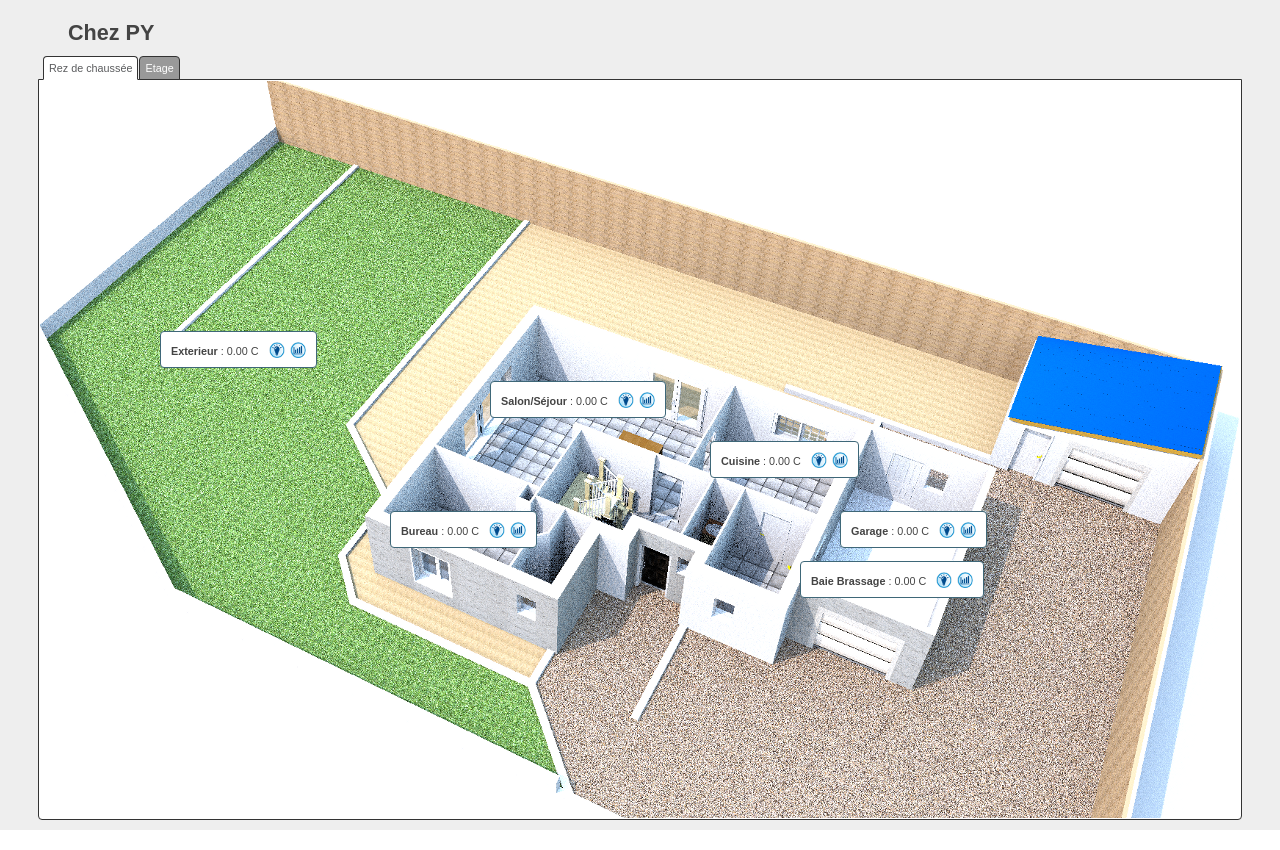
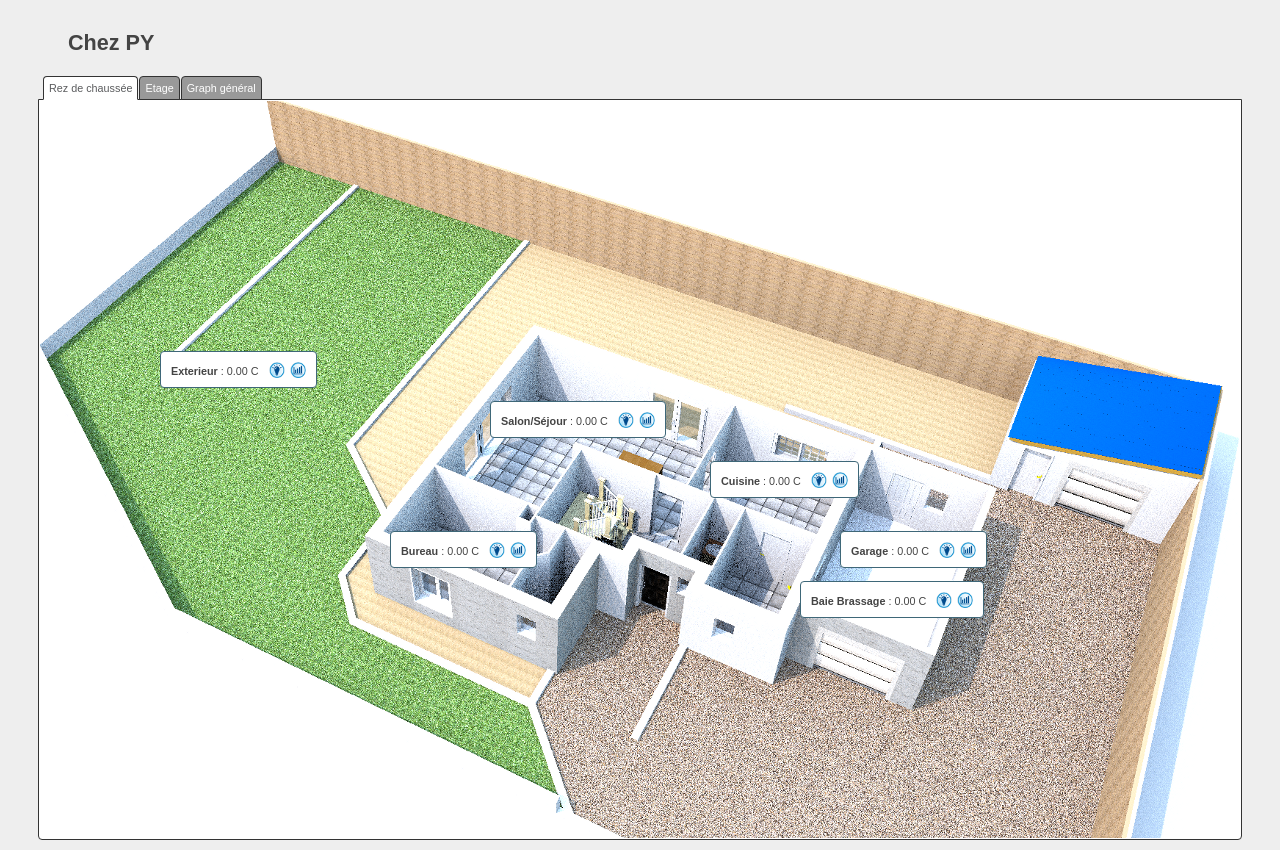
Before and after one commit to kbenyous/house-on-wire, a PHP site: page / in a window 1280 px wide. Run offline with PHP 8.4, Linux system fonts and the light colour scheme; data that the repository does not hold is empty.

Commit message:
Ajout graph général
git-svn-id: https://house-on-wire.googlecode.com/svn/trunk@55 8365c4ea-d8fd-565e-e71d-ff2f829bd917

```diff
--- a/www/css/main.css
+++ b/www/css/main.css
@@ -95,5 +95,5 @@ hr {
 #pageTitle {
     text-align: left;
     font-size: 2em;
-    padding: 10px 30px 10px 30px;
+    padding: 20px 30px;
 }
--- a/www/index.php
+++ b/www/index.php
@@ -119,6 +119,9 @@
                     <div class="tab level1" data-tab-name="level1">
                         Etage
                     </div>
+                    <div class="tab graph" data-tab-name="graph">
+                        Graph général
+                    </div>
                 </div>
                 <div class="tabsContainers">
                     <div class="tabBody level0">
@@ -126,6 +129,13 @@
                     </div>
                     <div class="tabBody level1 hidden">
                         <div id="level1" class="widgets"></div>
+                    </div>
+                    <div class="tabBody graph hidden">
+                        <div id="graph">
+                            <iframe frameborder="0" scrolling="no" width="1200px"
+                                    height="630px" src="http://home.vitre.info/onewire/chart_full.php">
+                            </iframe>
+                        </div>
                     </div>
                 </div>
             </div>
```
